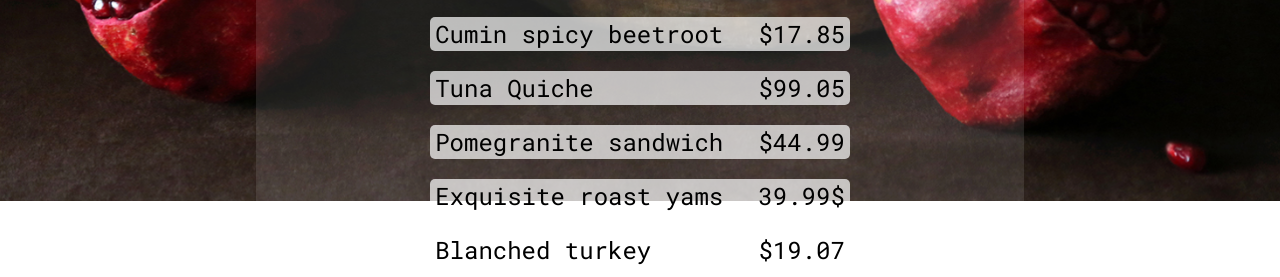
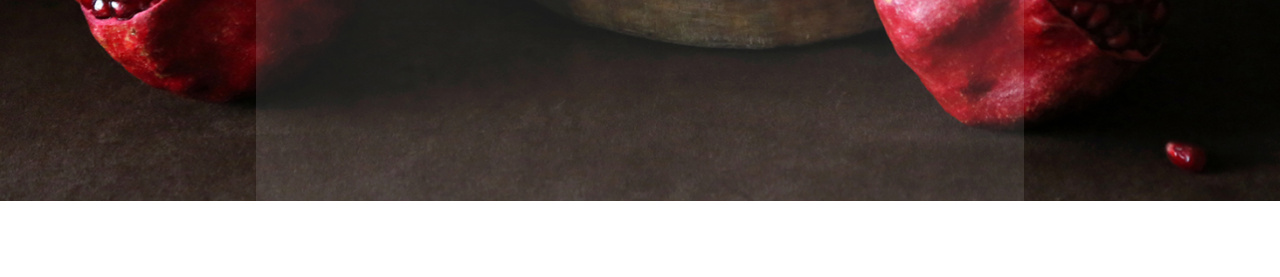
Before and after one commit to mattyjrae123/restaurant-page, a website built with webpack: page src/index.html in a window 1280 px wide. Shown: the part 599-876 px from the top of the page. After the commit the page ends 800 px from the top, so only its background shows below. Built offline with nearby package versions, Linux system fonts and the light colour scheme.

Commit message:
Comment out all html body content

```diff
--- a/src/index.html
+++ b/src/index.html
@@ -44,7 +44,7 @@
           </li>
         </ul>
       </div> -->
-      <div id="menu">
+      <!-- <div id="menu">
         <h1>Menu</h1>
         <h2>Starters</h2>
         <ul>
@@ -92,7 +92,7 @@
             <span>$19.07</span>
           </li>
         </ul>
-      </div>
+      </div> -->
     </main>
   </div>
 
```
